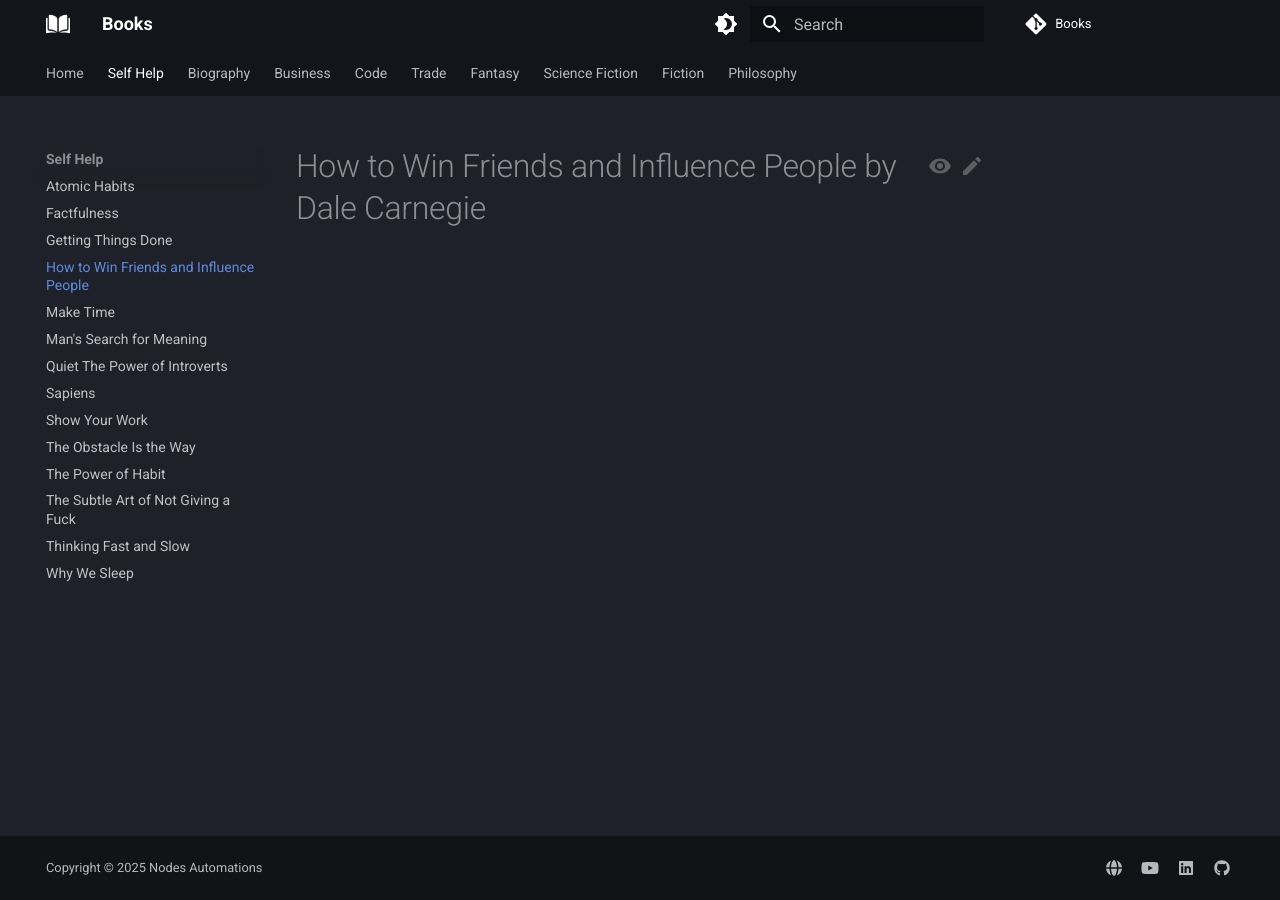
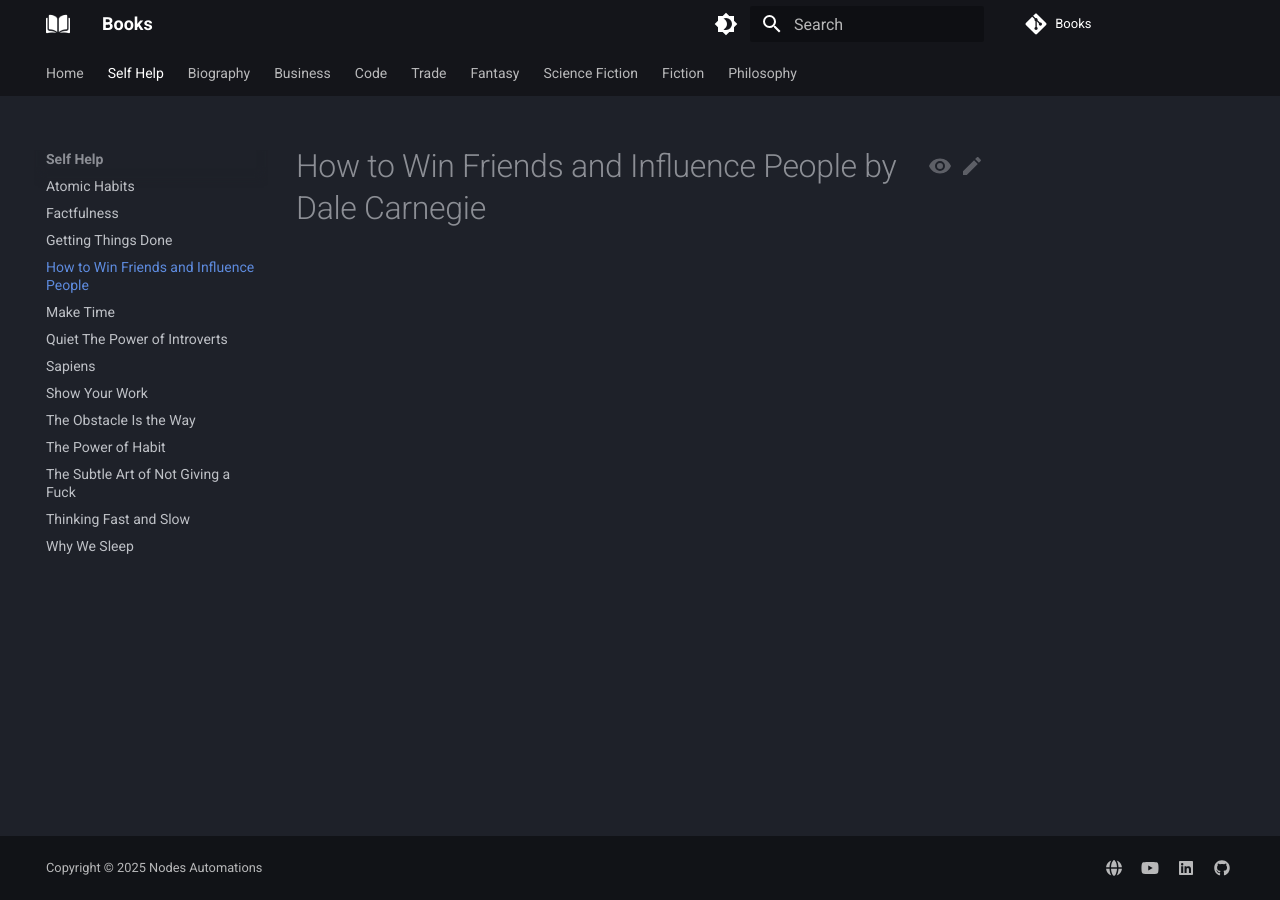
Before and after one commit to vivekkpatel/Books, an MkDocs documentation site: the page built from docs/Self Help/How to Win Friends and Influence People.md, in a window 1280 px wide. Built offline with MkDocs 1.6.1 and Material for MkDocs 9.7.7, drawn with Linux system fonts in a browser that asks for light colours; comment, search, counter and statistics services are not loaded; some of the changed lines change nothing that is shown.

Commit message:
Add "Man's Search for Meaning" to Philosophy section and update navigation

```diff
--- a/mkdocs.yml
+++ b/mkdocs.yml
@@ -18,7 +18,6 @@
     - Getting Things Done: Self Help/Getting Things Done.md
     - How to Win Friends and Influence People: Self Help/How to Win Friends and Influence People.md
     - Make Time: Self Help/Make Time.md
-    - Man's Search for Meaning: Self Help/Man's Search for Meaning.md
     - Quiet The Power of Introverts: Self Help/Quiet The Power of Introverts.md
     - Sapiens: Self Help/Sapiens.md
     - Show Your Work: Self Help/Show Your Work.md
@@ -101,6 +100,7 @@
     - The Art of War: Philosophy/The Art of War.md
     - Ikigai: Philosophy/Ikigai.md
     - Letters from a stoic: Philosophy/Letters from a stoic.md
+    - Man's Search for Meaning: Philosophy/Man's Search for Meaning.md
 
 # Theme
 theme:
```
Also changed, not shown: docs/Philosophy/Man's Search for Meaning.md (renamed from docs/Self Help/Man's Search for Meaning.md).
